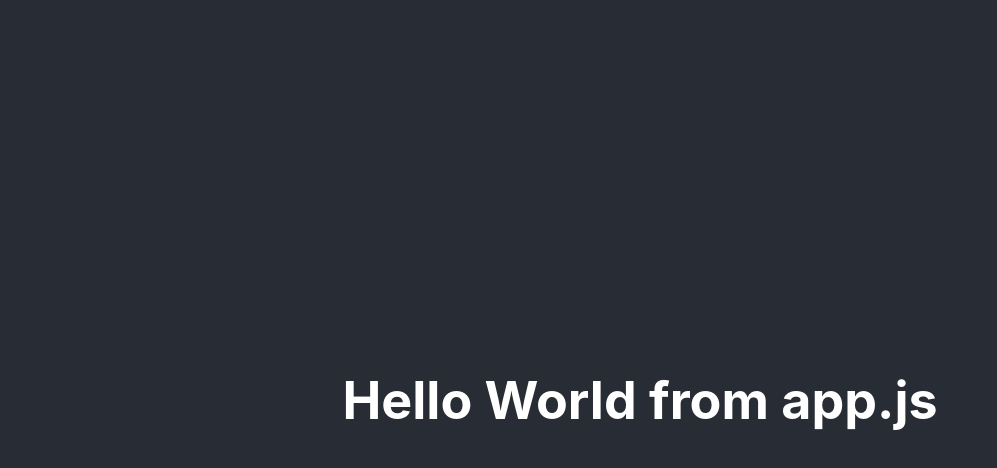
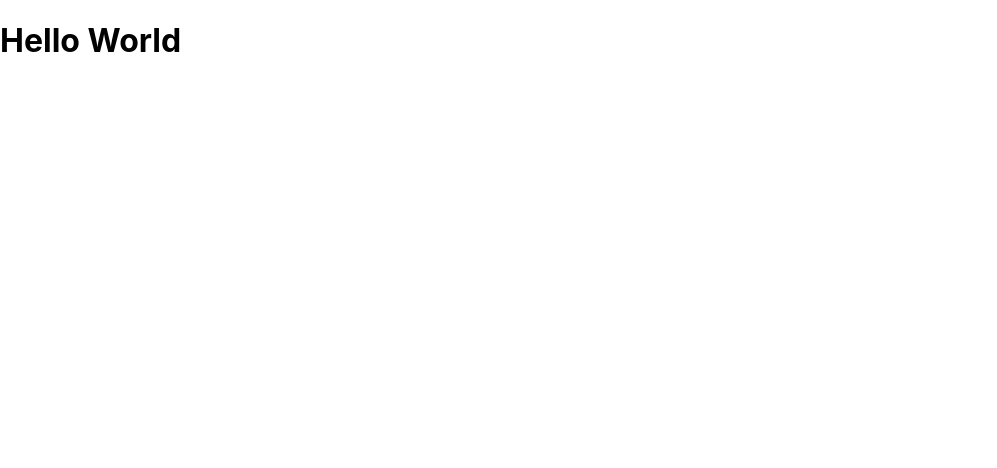
Before and after one commit to Rick799/react101, a React (Vite) app: page / in a window 1280 px wide. Shown: the top 468 px of the page, without its empty margins (0-997 px from the left). Built offline with nearby package versions, Linux system fonts and the light colour scheme.

Commit message:
Functional component added

```diff
--- a/src/App.jsx
+++ b/src/App.jsx
@@ -1,12 +1,11 @@
 import './App.css'
+import HelloRick from './components/HelloRick';
 
 function App() {
 
   return (
-    <div className="App">
-      <header className="App-header">
-        <h1>Hello World from app.js</h1>
-      </header>
+    <div>
+      <HelloRick />
     </div>
   )
 }
--- /dev/null
+++ b/src/components/HelloRick.jsx
@@ -0,0 +1,7 @@
+import React from "react"
+
+const HelloRick = () => {
+    return <h1>Hello World</h1>;
+}
+
+export default HelloRick
```
